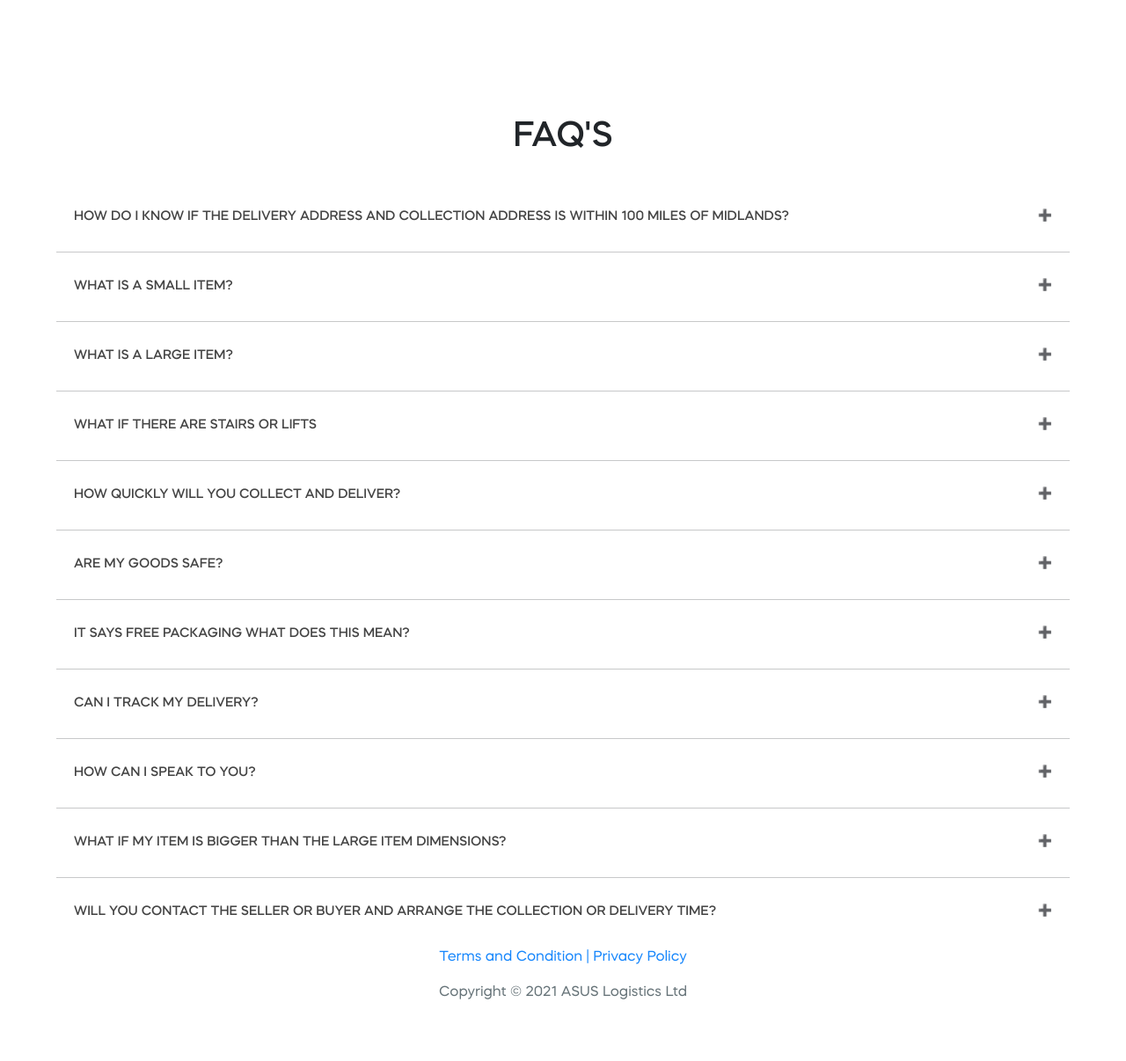
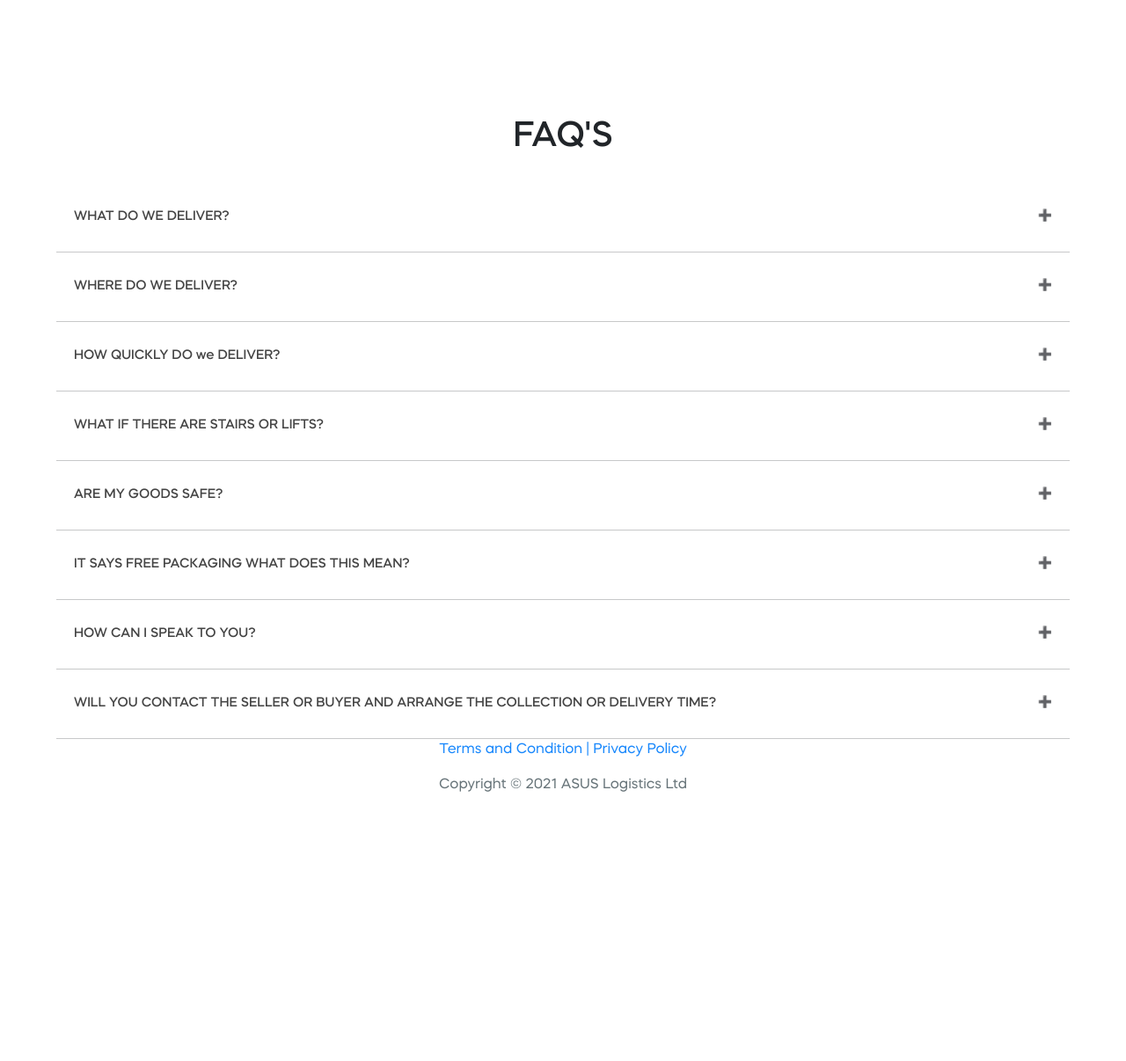
Before and after one commit to AsusLogistics/website, a Django app: page /exclusivedeal49 in a window 1280 px wide. Shown: the part 1527-2733 px from the top of the page at 88% size. After the commit the page ends 2427 px from the top, so only its background shows below. Run offline with Django 3.2, Linux system fonts and the light colour scheme; some libraries are stand-ins or nearby versions.

Commit message:
updated the FAQ

```diff
--- a/AsusLogistic/templates/exclusivedeal49.html
+++ b/AsusLogistic/templates/exclusivedeal49.html
@@ -264,109 +264,84 @@
 <h1 class="faq-heading">FAQ'S</h1>
 </div>
 <section class="faq-container">
+  <section class="faq-container">
     <div class="faq-one">
         <!-- faq question -->
-      <h1 class="faq-page">HOW DO I KNOW IF THE DELIVERY ADDRESS AND COLLECTION ADDRESS IS WITHIN 100 MILES OF MIDLANDS?</h1>
+        <h1 class="faq-page">WHAT DO WE DELIVER?</h1>
         <!-- faq answer -->
         <div class="faq-body">
-          <p>CHECK ON GOOGLE MAPS BY TYPING THE COLLECTION POSTCODE AND THEN MIDLANDS AND LOOKING AT HOW MANY MILES IT SAYS ON GOOGLE MAPS.
-            REPEAT WITH DELIVERY POSTCODE. IF BOTH POST CODES ARE WITHIN 100 MILES OF MIDLANDS THEN YOU SHOULD SELECT THE LOCAL DELIVERY OPTION</p>
+            <p>We deliver all of your small to medium sized goods. This ranges from a box, chair, table, tv, bike, sofa, car parts, car wheels, windows, instruments etc</p>
         </div>
     </div>
     <hr class="hr-line">
     <div class="faq-two">
         <!-- faq question -->
-        <h1 class="faq-page">WHAT IS A SMALL ITEM?</h1>
+        <h1 class="faq-page">WHERE DO WE DELIVER?</h1>
         <!-- faq answer -->
         <div class="faq-body">
-            <p>ANY ITEM WHICH IS LESS THAN 1m x 0.5m x 0.5m in dimensions and weighs less than 50 kilos. </p>
+            <p>We deliver nationwide mainland UK</p>
         </div>
     </div>
     <hr class="hr-line">
     <div class="faq-three">
         <!-- faq question -->
-<h1 class="faq-page">WHAT IS A LARGE ITEM?</h1>
+        <h1 class="faq-page">HOW QUICKLY DO we DELIVER?</h1>
         <!-- faq answer -->
         <div class="faq-body">
-            <p>ANY ITEM WHICH IS LESS THAN 1.6m x 0.8m x 0.8m in dimensions and weighs less than 80 kilos</p>
-        </div>
+            <p>We aim to deliver your goods 3 to 5 days from the time you make a booking.</p>
         </div>
         <hr class="hr-line">
         <div class="faq-four">
             <!-- faq question -->
-        <h1 class="faq-page">WHAT IF THERE ARE STAIRS OR LIFTS</h1>
+            <h1 class="faq-page">WHAT IF THERE ARE STAIRS OR LIFTS?</h1>
             <!-- faq answer -->
             <div class="faq-body">
-            <p>Please click on request a quote as there maybe an additional charge depending on the items and the number of stairs </p>
+                <p>This must be informed to us at time of booking as otherwise there maybe additional charges</p>
             </div>
         </div>
         <hr class="hr-line">
         <div class="faq-five">
             <!-- faq question -->
-        <h1 class="faq-page">HOW QUICKLY WILL YOU COLLECT AND DELIVER?</h1>
+            <h1 class="faq-page">ARE MY GOODS SAFE?</h1>
             <!-- faq answer -->
             <div class="faq-body">
-            <p>We always aim to collect and deliver within 5 to 7 days of receiving your booking,
-               unless you have selected the next day option whereby we aim to collect your goods within 72 hours and deliver them the next day before 9pm.</p>
+                <p>We have goods in transit cover of over 100k</p>
             </div>
         </div>
         <hr class="hr-line">
         <div class="faq-six">
             <!-- faq question -->
-        <h1 class="faq-page">ARE MY GOODS SAFE?</h1>
+            <h1 class="faq-page">IT SAYS FREE PACKAGING WHAT DOES THIS MEAN?</h1>
             <!-- faq answer -->
             <div class="faq-body">
-            <p>Rest assured we have goods in transit cover of £100,000</p>
+                <p>We will provide protective material to keep the goods safe during transit to destination</p>
             </div>
         </div>
         <hr class="hr-line">
+
         <div class="faq-seven">
-        <!-- faq question -->
-        <h1 class="faq-page">IT SAYS FREE PACKAGING WHAT DOES THIS MEAN?</h1>
-        <!-- faq answer -->
-        <div class="faq-body">
-            <p>For a limited time we will supply bubble wrap and blankets to keep goods safe during transit for no additional
-              charge so you can rest assured that your goods will be protected during transit.</p>
-        </div>
-    </div>
-    <hr class="hr-line">
-    <div class="faq-eight">
-        <!-- faq question -->
-        <h1 class="faq-page">CAN I TRACK MY DELIVERY?</h1>
-        <!-- faq answer -->
-        <div class="faq-body">
-            <p>Yes we supply you on the day with a link for you to track your goods.</p>
-        </div>
-    </div>
-    <hr class="hr-line">
-    <div class="faq-nine">
             <!-- faq question -->
             <h1 class="faq-page">HOW CAN I SPEAK TO YOU?</h1>
             <!-- faq answer -->
             <div class="faq-body">
-            <p>You can always contact us using the contact us page whereby we aim to get back to you within 24hrs,
-              or if the live chat option is available you can live chat, or you can call us during our the hours of 9am to 9pm.</p>
+                <p>You can call us on 0121 314 3083, or email us at enquiries@asuslogistics.com</p>
             </div>
         </div>
         <hr class="hr-line">
-    <div class="faq-ten">
-        <!-- faq question -->
-        <h1 class="faq-page">WHAT IF MY ITEM IS BIGGER THAN THE LARGE ITEM DIMENSIONS?</h1>
-        <!-- faq answer -->
-        <div class="faq-body">
-            <p>Please use the request a quote option to receive a personalized quote.</p>
-        </div>
-    </div>
 
-    <hr class="hr-line">
-    <div class="faq-eleven">
+        <div class="faq-eight">
             <!-- faq question -->
             <h1 class="faq-page">WILL YOU CONTACT THE SELLER OR BUYER AND ARRANGE THE COLLECTION OR DELIVERY TIME?</h1>
             <!-- faq answer -->
             <div class="faq-body">
-            <p>Once you book we will send you a form to get all details for collection and delivery then we will liaise with all parties to arrange conveniently to collect and deliver asap.</p>
+                <p>Yes we will liaise with all parties to arrange a convenient time for the job</p>
             </div>
         </div>
+        <hr class="hr-line">
+
+
+    </div>
+  </section>
 </section>
 <!-- Footer Area -->
 <footer class="footer-area-l-12 position-relative">
```
Also changed, not shown: AsusLogistic/templates/anythinganywhere.html (+23 -47 lines), AsusLogistic/templates/backfaq.html (added, +103 -0 lines). Lines whose indentation alone changed are shown as unchanged.
